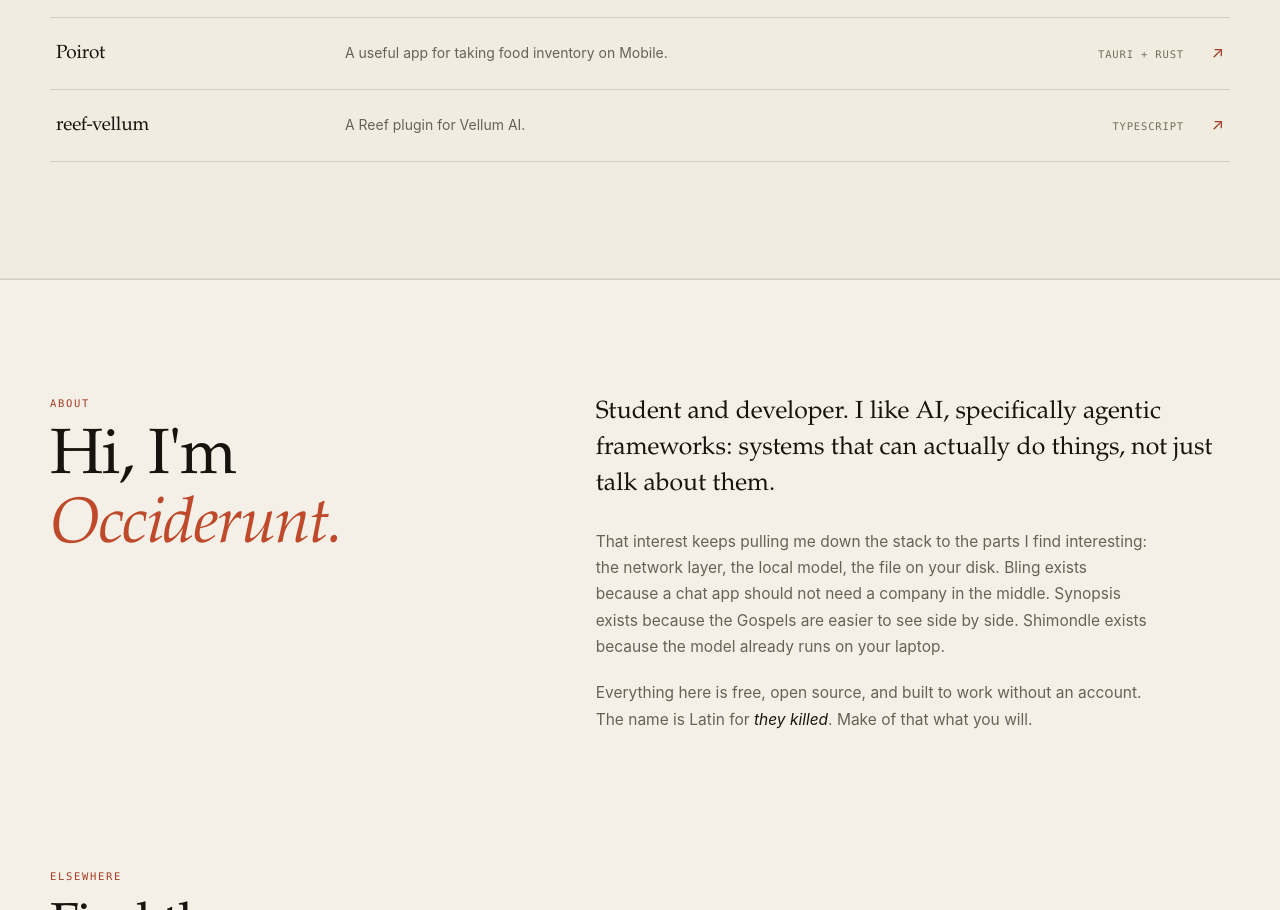
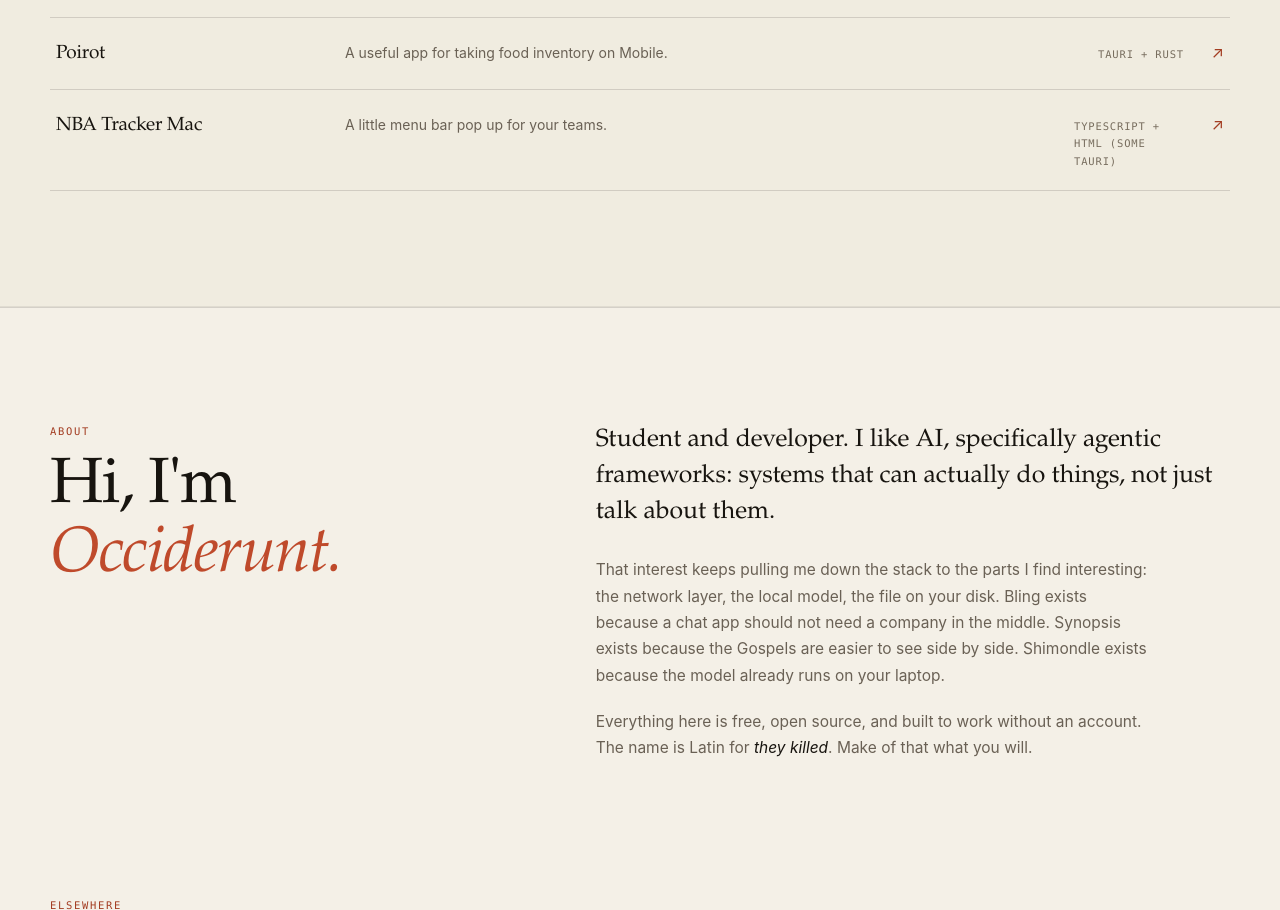
Before and after one commit to occiderunt/occiderunt.github.io, a plain HTML site: page index.html in a window 1280 px wide. Shown: the part 3752-4662 px from the top of the page. Drawn offline with Linux system fonts and the light colour scheme.

Commit message:
Replace reef-vellum link with NBA Tracker Mac

```diff
--- a/index.html
+++ b/index.html
@@ -222,10 +222,10 @@
           </a>
         </li>
         <li>
-          <a href="https://github.com/occiderunt/reef-vellum" target="_blank" rel="noopener">
-            <span class="t-name">reef-vellum</span>
-            <span class="t-desc">A Reef plugin for Vellum AI.</span>
-            <span class="t-lang">TypeScript</span>
+          <a href="https://github.com/occiderunt/nba-tray-mac" target="_blank" rel="noopener">
+            <span class="t-name">NBA Tracker Mac</span>
+            <span class="t-desc">A little menu bar pop up for your teams.</span>
+            <span class="t-lang">TypeScript + HTML (some Tauri)</span>
             <span class="t-arrow" aria-hidden="true">↗</span>
           </a>
         </li>
```
